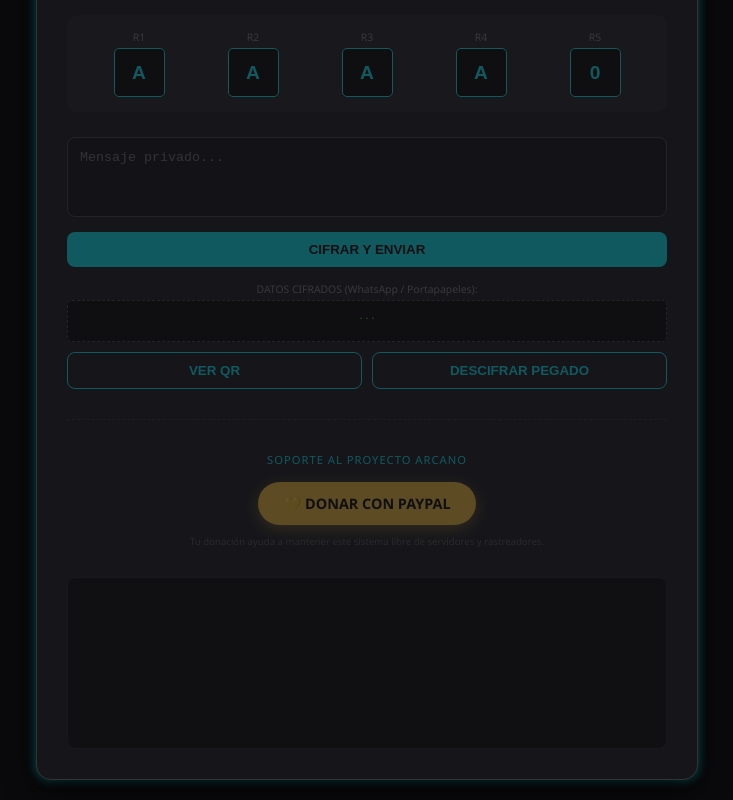
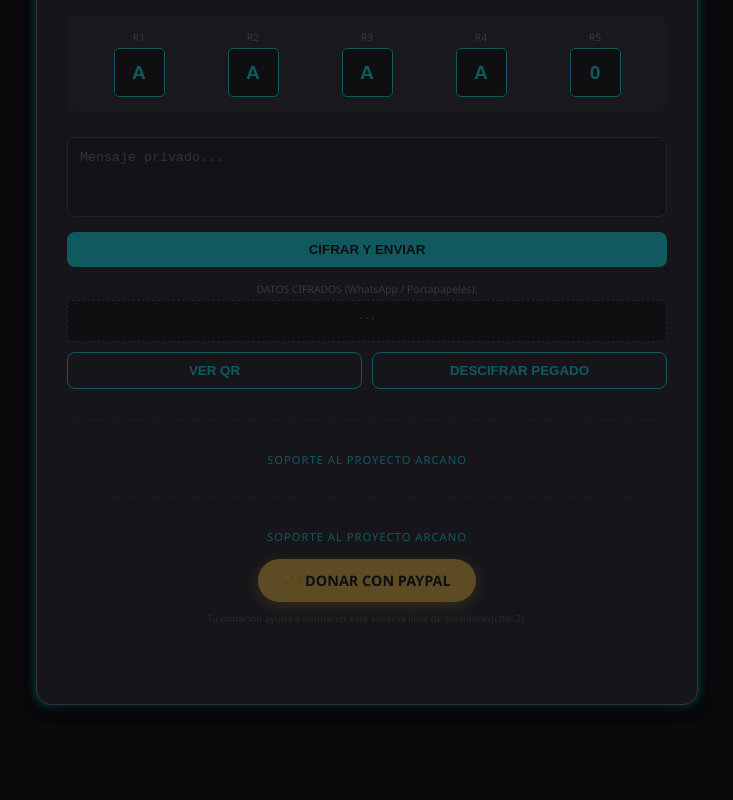
Before and after one commit to sterlimarcelo/comunidad, a plain HTML site: page index.html in a window 1280 px wide. Shown: the part 715-1515 px from the top of the page, without its empty margins (273-1006 px from the left). After the commit the page ends 1440 px from the top, so only its background shows below. Drawn offline with Linux system fonts and the light colour scheme.

Commit message:
Update index.html

```diff
--- a/index.html
+++ b/index.html
@@ -189,26 +189,16 @@
     <p style="font-size: 0.7em; color: var(--accent); margin-bottom: 15px; letter-spacing: 1px;">
         SOPORTE AL PROYECTO ARCANO
     </p>
-
-    <!-- Enlace directo usando tu ID de establecimiento para máxima seguridad -->
-    <a href="https://www.paypal.com/cgi-bin/webscr?cmd=_donations&business=7XYHVYCZC4734&item_name=Soporte+Proyecto+Arcano&currency_code=USD"
-       target="_blank"
-       style="text-decoration: none;">
-        <div style="background: #ffc439; color: #000; border-radius: 50px; padding: 12px 25px; font-size: 0.9em; font-weight: bold; display: inline-block; box-shadow: 0 4px 15px rgba(255, 196, 57, 0.4);">
-            💛 DONAR CON PAYPAL
+     <!-- SECCIÓN DE PAYPAL CON TU ID DE ESTABLECIMIENTO -->
+        <div style="margin-top: 30px; padding: 20px; border-top: 1px dashed #333; text-align: center;">
+            <p style="font-size: 0.7em; color: var(--accent); margin-bottom: 15px; letter-spacing: 1px;">SOPORTE AL PROYECTO ARCANO</p>
+            <a href="https://www.paypal.com/cgi-bin/webscr?cmd=_donations&business=7XYHVYCZC4734&item_name=Soporte+Proyecto+Arcano&currency_code=USD" target="_blank" style="text-decoration: none;">
+                <div style="background: #ffc439; color: #000; border-radius: 50px; padding: 12px 25px; font-size: 0.9em; font-weight: bold; display: inline-block; box-shadow: 0 4px 15px rgba(255, 196, 57, 0.4);">
+                    💛 DONAR CON PAYPAL
+                </div>
+            </a>
+            <p style="font-size: 0.6em; color: #555; margin-top: 10px;">Tu donación ayuda a mantener este sistema libre de servidores[cite: 2].</p>
         </div>
-    </a>
-
-    <p style="font-size: 0.6em; color: #555; margin-top: 10px;">
-        Tu donación ayuda a mantener este sistema libre de servidores y rastreadores.
-    </p>
-</div>
-
-
-
-        <div id="qr-container"></div>
-
-        <div id="chat-output"></div>
     </div>
 </div>
 
```
